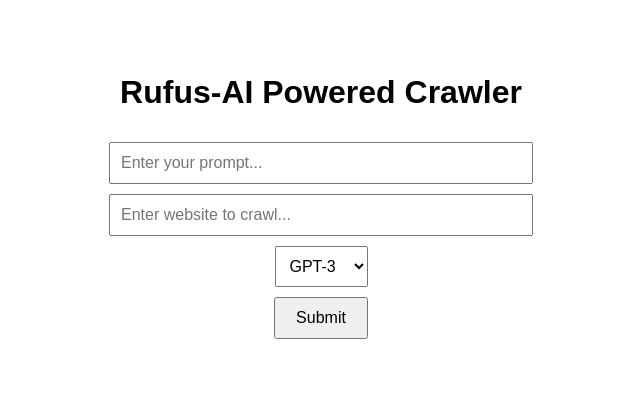
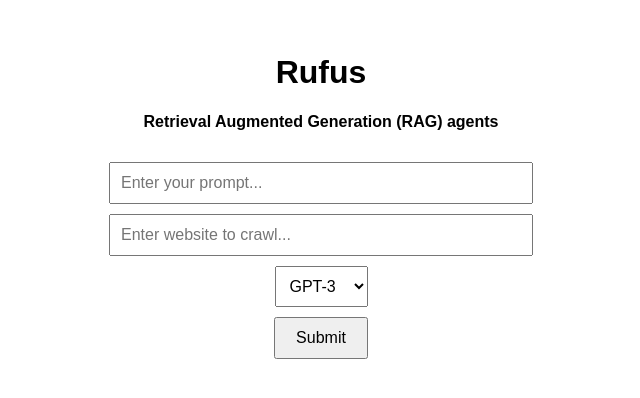
Before and after one commit to Alexuiuc/WebCrawlingAgent, an Electron app: page index.html in a window 800 px wide. Shown: the part 194-592 px from the top of the page, without its empty margins (79-719 px from the left). Drawn offline with Linux system fonts and the light colour scheme.

Commit message:
update the frontend

```diff
--- a/index.html
+++ b/index.html
@@ -1,12 +1,13 @@
 <!DOCTYPE html>
 <html>
 <head>
-  <title>Rufus-AI Powered Crawler</title>
+  <title>Rufus</title>
   <link rel="stylesheet" href="styles.css">  <!-- Link to the CSS file -->
 </head>
 <body>
   <div id="crawler-container">
-    <h1>Rufus-AI Powered Crawler</h1>
+    <h1>Rufus </h1>
+    <h4>Retrieval Augmented Generation (RAG) agents</h4>
 
     <!-- Input for prompt -->
     <input type="text" id="prompt-input" placeholder="Enter your prompt..."><br>
```
